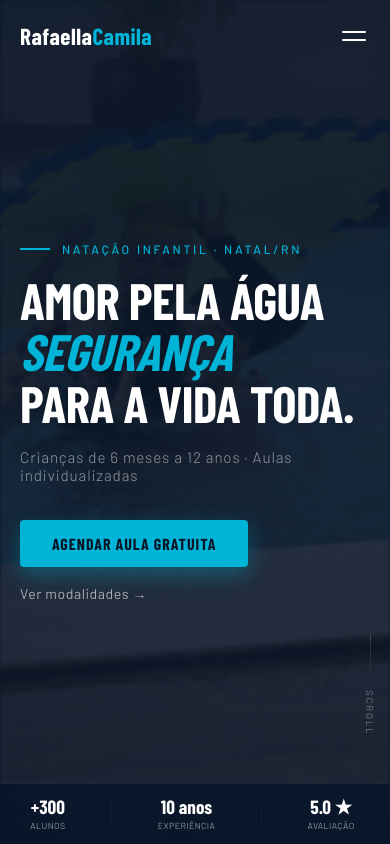
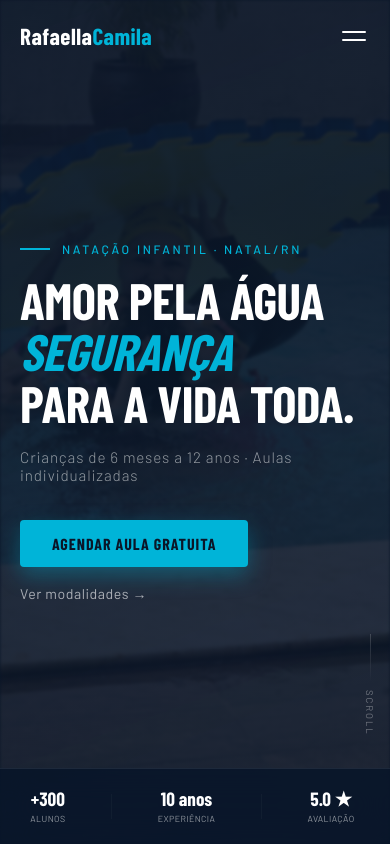
Before and after one commit to Marcosdev084/rafa3, a plain HTML site: page index.html in a window 390 px wide. Shown: the top 844 px of the page. Drawn offline with nearby package versions, Linux system fonts and the light colour scheme; a web font is replaced by a local one.

Commit message:
ajustemobile_stats

```diff
--- a/style.css
+++ b/style.css
@@ -436,7 +436,7 @@ footer { background: var(--navy); padding: 38px 0; border-top: 1px solid rgba(25
 @media (max-width: 768px) {
   /* Ajusta a altura da barra e remove paddings excessivos */
   .hsb-inner {
-    height: 60px; /* Reduz de 88px para 60px */
+    height: 75px; /* Reduz de 88px para 60px */
     padding: 0 10px;
     justify-content: space-around; /* Distribui melhor os itens no espaço curto */
   }
```
